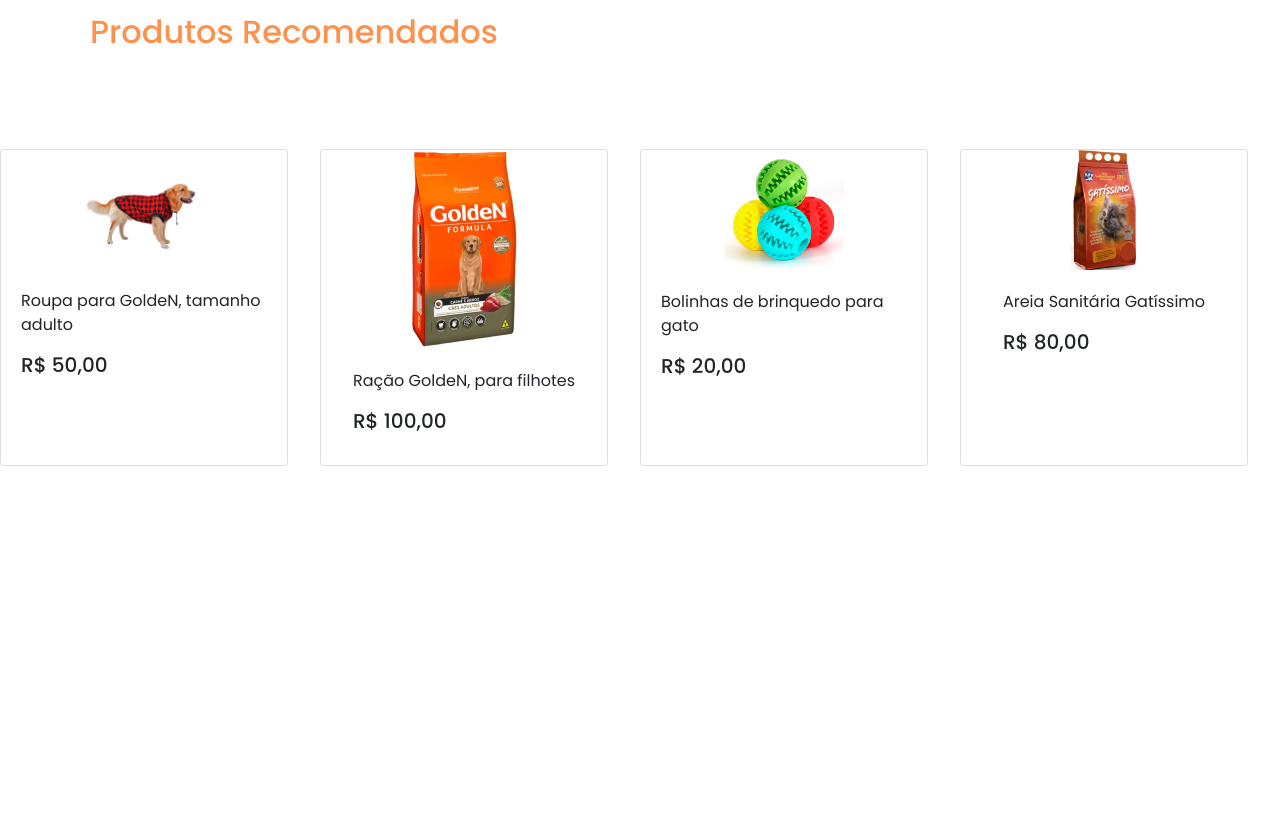
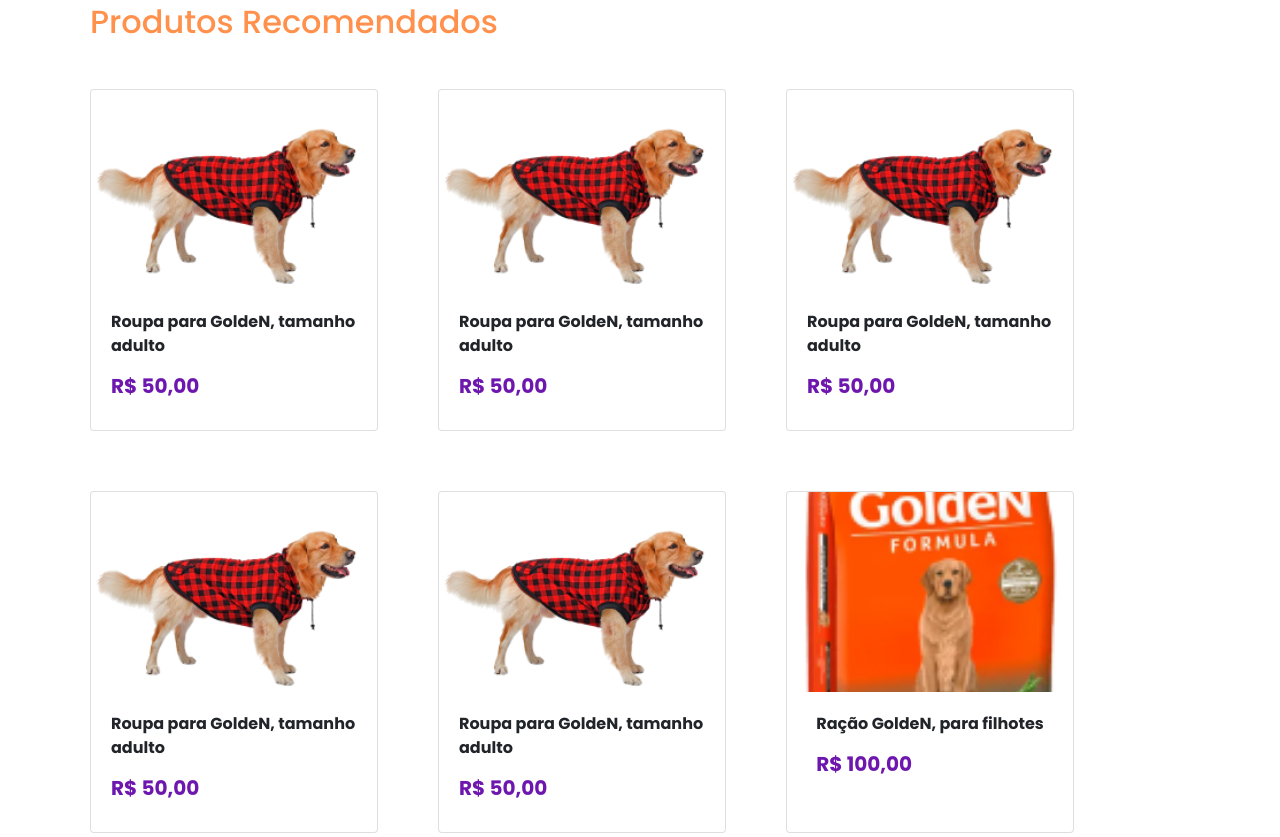
Before and after one commit to nvpetri/PetShop, a website: page pages/produtos.html in a window 1280 px wide. Shown: the part 815-1652 px from the top of the page. Before the commit the page ends 1281 px from the top, so only its background shows below. Drawn offline with nearby package versions, Linux system fonts and the light colour scheme.

Commit message:
arrumando tela produtos

```diff
--- a/css/produtos.css
+++ b/css/produtos.css
@@ -1,34 +1,37 @@
-*{
+* {
     margin: 0;
     padding: 0;
     box-sizing: border-box;
     font-family: "Poppins", sans-serif;
 }
 
+body {
+    overflow-x: hidden;
+}
 
-header{
+header {
     padding: 24px;
     width: 100vw;
 }
 
-.header{
+.header {
     display: flex;
     align-items: center;
     justify-content: space-around;
     flex-direction: row;
 }
 
-i{
+i {
     color: #FF914D;
     font-size: 35px;
 }
 
-.barra-pesquisa{
+.barra-pesquisa {
     width: 50vw;
     height: 5vh;
 }
 
-input{
+input {
     width: 100%;
     height: 100%;
     border-radius: 32px;
@@ -36,7 +39,7 @@
     padding: 12px;
 }
 
-.infos{
+.infos {
     display: flex;
     align-items: center;
     justify-content: center;
@@ -44,7 +47,7 @@
     gap: 24px;
 }
 
-h3{
+h3 {
     color: #FF914D;
     font-weight: normal;
 }
@@ -53,25 +56,59 @@
     color: #FF914D;
 }
 
-.produtos{
-    padding: 90px;
+.cards {
+    display: flex;
+    flex-direction: row;
+    flex-wrap: wrap;
+    gap: 60px;
 }
 
-.cards{
+.card {
+    width: 18rem;
+    max-height: 45vh;
     display: flex;
-    flex-direction: row;
-    gap: 32px;
+    flex-direction: column;
+    align-items: center;
+    cursor: pointer;
+    font-weight: bold;
 }
 
-.card img{
-    width: 120px;
+.card:hover{
+    scale: 1.1;
+    transition: 0.3s;
 }
 
-.card{
-    display: flex;
-    align-items: center;
+.card-img-top {
+    width: 100%;
+    height: 100%;
+    object-fit: cover;
+    max-height: 200px;
 }
 
-.nav-item{
+.produtos {
+    padding: 40px 0;
+}
+
+main {
+    width: 100vw;
+    padding: 0 90px;
+    display: flex;
+    flex-direction: column;
+}
+
+.options{
+    padding: 20px 0;
+}
+
+.card-title{
     color: #6E17AF;
+    font-weight: 700;
 }
+
+input:focus {
+    outline: none;
+}
+
+footer{
+    height: 10vh;
+}
--- a/pages/produtos.html
+++ b/pages/produtos.html
@@ -1,18 +1,13 @@
 <!DOCTYPE html>
 <html lang="pt-br">
-
 <head>
     <meta charset="UTF-8">
     <meta name="viewport" content="width=device-width, initial-scale=1.0">
     <link rel="preconnect" href="https://fonts.googleapis.com">
     <link rel="preconnect" href="https://fonts.gstatic.com" crossorigin>
-    <link
-        href="https://fonts.googleapis.com/css2?family=Montserrat:ital,wght@1,100&family=Poppins:ital,wght@0,100;0,200;0,300;0,400;0,500;0,600;0,700;0,800;0,900;1,100;1,200;1,300;1,400;1,500;1,600;1,700;1,800;1,900&family=Righteous&display=swap"
-        rel="stylesheet">
+    <link href="https://fonts.googleapis.com/css2?family=Montserrat:ital,wght@1,100&family=Poppins:ital,wght@0,100;0,200;0,300;0,400;0,500;0,600;0,700;0,800;0,900;1,100;1,200;1,300;1,400;1,500;1,600;1,700;1,800;1,900&family=Righteous&display=swap" rel="stylesheet">
     <link rel='stylesheet' href='https://fonts.googleapis.com/css2?family=Poppins&amp;display=swap'>
-    <link
-        href="https://fonts.googleapis.com/css2?family=Poppins:ital,wght@0,100;0,200;0,300;0,400;0,500;0,600;0,700;0,800;0,900;1,100;1,200;1,300;1,400;1,500;1,600;1,700;1,800;1,900&display=swap"
-        rel="stylesheet">
+    <link href="https://fonts.googleapis.com/css2?family=Poppins:ital,wght@0,100;0,200;0,300;0,400;0,500;0,600;0,700;0,800;0,900;1,100;1,200;1,300;1,400;1,500;1,600;1,700;1,800;1,900&display=swap" rel="stylesheet">
     <link rel="stylesheet" href="https://cdnjs.cloudflare.com/ajax/libs/font-awesome/6.5.1/css/all.min.css">
     <link rel="stylesheet" href="../css/produtos.css">
     <link rel="stylesheet" href="https://cdn.jsdelivr.net/npm/bootstrap@4.6.2/dist/css/bootstrap.min.css" integrity="sha384-xOolHFLEh07PJGoPkLv1IbcEPTNtaed2xpHsD9ESMhqIYd0nLMwNLD69Npy4HI+N" crossorigin="anonymous">
@@ -21,7 +16,6 @@
     <script src="https://cdn.jsdelivr.net/npm/bootstrap@4.6.2/dist/js/bootstrap.min.js" integrity="sha384-+sLIOodYLS7CIrQpBjl+C7nPvqq+FbNUBDunl/OZv93DB7Ln/533i8e/mZXLi/P+" crossorigin="anonymous"></script>
     <title>Produtos</title>
 </head>
-
 <body>
     <header>
         <div class="header">
@@ -65,13 +59,13 @@
         <div id="carouselExampleControls" class="carousel slide" data-ride="carousel">
             <div class="carousel-inner">
                 <div class="carousel-item active">
-                <img src="../img/image 1.png" class="d-block w-100" style="height: 50vh;" alt="...">
+                    <img src="../img/image 1.png" class="d-block w-100" style="height: 50vh; border-radius: 32px" alt="...">
                 </div>
                 <div class="carousel-item">
-                <img src="../img/foto2.png" class="d-block w-100"  style="height: 50vh; " alt="...">
+                    <img src="../img/foto2.png" class="d-block w-100"  style="height: 50vh; border-radius: 32px" alt="...">
                 </div>
                 <div class="carousel-item">
-                <img src="../img/foto3.webp" class="d-block w-100"  style="height: 50vh;" alt="...">
+                    <img src="../img/foto3.webp" class="d-block w-100"  style="height: 50vh; border-radius: 32px;" alt="...">
                 </div>
             </div>
             <button class="carousel-control-prev" type="button" data-target="#carouselExampleControls" data-slide="prev">
@@ -86,33 +80,57 @@
         <div class="produtos">
             <h2>Produtos Recomendados</h2>
         </div>
-
         <div class="cards">
-            <div class="card" style="width: 18rem;">
+            <div class="card">
                 <img src="../img/dog.png" class="card-img-top" alt="...">
                 <div class="card-body">
                     <p class="card-text">Roupa para GoldeN, tamanho adulto</p>
                     <h5 class="card-title">R$ 50,00</h5>
                 </div>
             </div>
-
-              <div class="card" style="width: 18rem;">
+            <div class="card">
+                <img src="../img/dog.png" class="card-img-top" alt="...">
+                <div class="card-body">
+                    <p class="card-text">Roupa para GoldeN, tamanho adulto</p>
+                    <h5 class="card-title">R$ 50,00</h5>
+                </div>
+            </div>
+            <div class="card">
+                <img src="../img/dog.png" class="card-img-top" alt="...">
+                <div class="card-body">
+                    <p class="card-text">Roupa para GoldeN, tamanho adulto</p>
+                    <h5 class="card-title">R$ 50,00</h5>
+                </div>
+            </div>
+            <div class="card">
+                <img src="../img/dog.png" class="card-img-top" alt="...">
+                <div class="card-body">
+                    <p class="card-text">Roupa para GoldeN, tamanho adulto</p>
+                    <h5 class="card-title">R$ 50,00</h5>
+                </div>
+            </div>
+            <div class="card">
+                <img src="../img/dog.png" class="card-img-top" alt="...">
+                <div class="card-body">
+                    <p class="card-text">Roupa para GoldeN, tamanho adulto</p>
+                    <h5 class="card-title">R$ 50,00</h5>
+                </div>
+            </div>
+            <div class="card">
                 <img src="../img/ração.png" class="card-img-top" alt="...">
                 <div class="card-body">
                     <p class="card-text">Ração GoldeN, para filhotes</p>
                     <h5 class="card-title">R$ 100,00</h5>
                 </div>
             </div>
-
-              <div class="card" style="width: 18rem;">
+            <div class="card">
                 <img src="../img/bolinhas.png" class="card-img-top" alt="...">
                 <div class="card-body">
                     <p class="card-text">Bolinhas de brinquedo para gato</p>
                     <h5 class="card-title">R$ 20,00</h5>
                 </div>
             </div>
-
-              <div class="card" style="width: 18rem;">
+            <div class="card">
                 <img src="../img/ração2.png" class="card-img-top" alt="...">
                 <div class="card-body">
                     <p class="card-text">Areia Sanitária Gatíssimo</p>
@@ -121,4 +139,6 @@
             </div>
         </div>
     </main>
+    <footer></footer>
 </body>
+</html>
```
Lines whose indentation alone changed are shown as unchanged.
